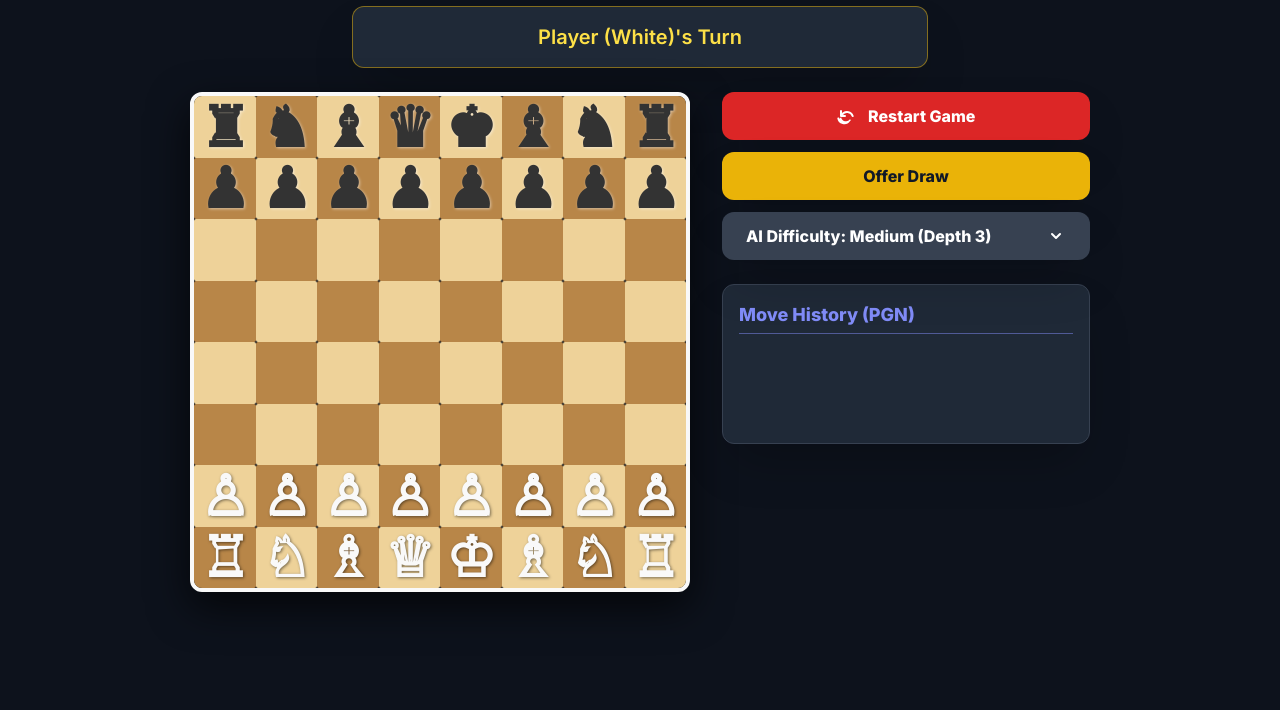
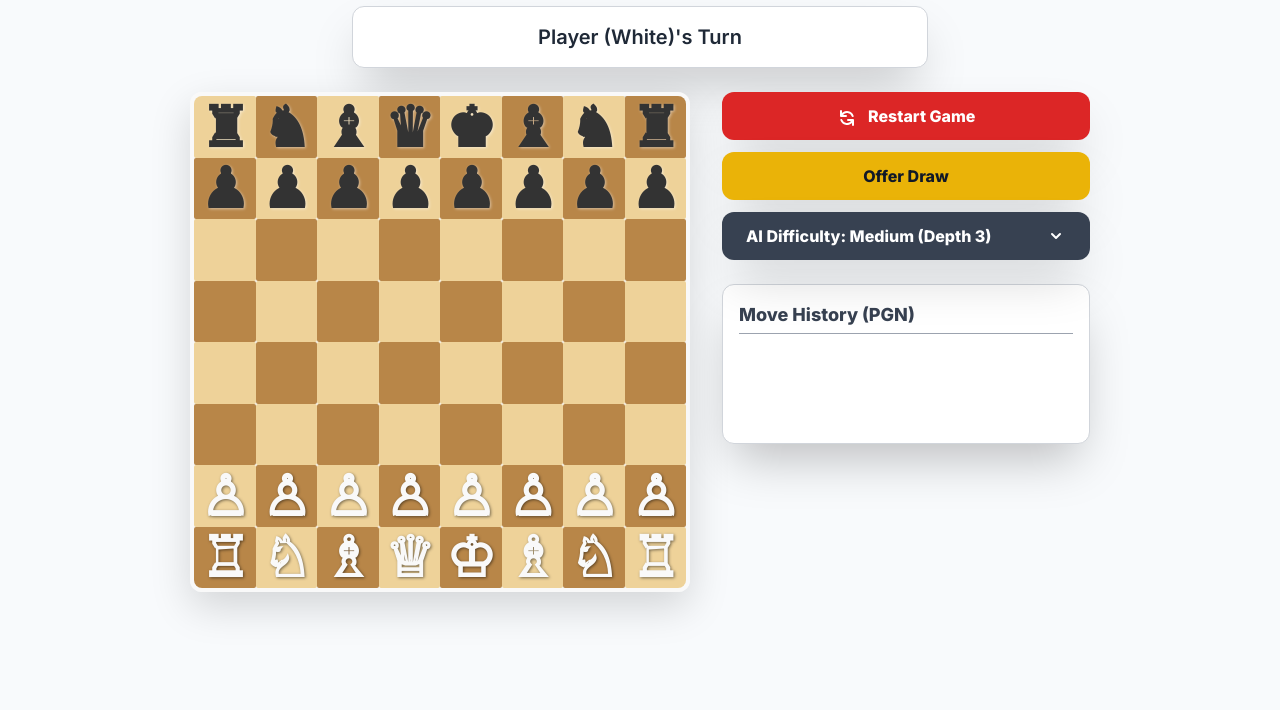
Before and after one commit to gitrepoextender-1/Chess-Master, a plain HTML site: page index.html in a window 1280 px wide. Shown: the part 90-800 px from the top of the page. Drawn offline with nearby package versions, Linux system fonts and the light colour scheme.

Commit message:
Update index.html

```diff
--- a/index.html
+++ b/index.html
@@ -19,7 +19,7 @@
         }
         body {
             font-family: var(--font-inter);
-            background-color: #0d121c; /* Very Dark Blue/Black */
+            background-color: #f8fafc; /* Changed from dark blue to light gray */
             display: flex;
             flex-direction: column;
             align-items: center;
@@ -49,7 +49,7 @@
             height: 95vw;
             max-width: 500px;
             max-height: 500px;
-            box-shadow: 0 15px 40px rgba(0, 0, 0, 0.7);
+            box-shadow: 0 15px 40px rgba(0, 0, 0, 0.15); /* Lighter shadow */
             border-radius: 12px;
             overflow: hidden;
             touch-action: manipulation;
@@ -165,9 +165,9 @@
         Play Full Screen
     </button>
 
-    <h1 class="text-4xl font-extrabold text-indigo-400 mb-6 mt-4 drop-shadow-lg">AI Chess Master</h1>
+    <h1 class="text-4xl font-extrabold text-gray-800 mb-6 mt-4 drop-shadow-lg">AI Chess Master</h1>
 
-    <div id="status-message" class="text-xl font-semibold text-center rounded-xl p-4 mb-6 w-full max-w-sm md:max-w-xl bg-gray-800 text-yellow-300 shadow-2xl border border-yellow-500/50">
+    <div id="status-message" class="text-xl font-semibold text-center rounded-xl p-4 mb-6 w-full max-w-sm md:max-w-xl bg-white text-gray-800 shadow-2xl border border-gray-300">
         Player's Turn (White)
     </div>
 
@@ -183,7 +183,9 @@
             <!-- Control Buttons -->
             <div class="flex flex-col space-y-3">
                 <button id="reset-button" class="bg-red-600 hover:bg-red-700 text-white font-bold py-3 px-6 rounded-xl shadow-2xl transition duration-200 transform hover:scale-[1.01] focus:outline-none focus:ring-4 focus:ring-red-500/50">
-                    <svg xmlns="http://www.w3.org/2000/svg" class="h-5 w-5 inline mr-2" viewBox="0 0 20 20" fill="currentColor"><path fill-rule="evenodd" d="M4 2a1 1 0 011 1v2.101a7.002 7.002 0 0111.601 2.566 1 1 0 11-1.885.666A5.002 5.002 0 005.999 7H8a1 1 0 010 2H4a1 1 0 01-1-1V3a1 1 0 011-1zm.098 7.159a5.002 5.002 0 008.892 2.193 1 1 0 01.077 1.705 7.002 7.002 0 01-12.787-3.093 1 1 0 011.818.995z" clip-rule="evenodd" /></svg>
+                    <svg xmlns="http://www.w3.org/2000/svg" class="h-5 w-5 inline mr-2" viewBox="0 0 20 20" fill="currentColor">
+                        <path fill-rule="evenodd" d="M4 2a1 1 0 011 1v2.101a7.002 7.002 0 0111.601 2.566 1 1 0 11-1.885.666A5.002 5.002 0 005.999 7H9a1 1 0 010 2H4a1 1 0 01-1-1V3a1 1 0 011-1zm.008 9.057a1 1 0 011.276.61A5.002 5.002 0 0014.001 13H11a1 1 0 110-2h5a1 1 0 011 1v5a1 1 0 11-2 0v-2.101a7.002 7.002 0 01-11.601-2.566 1 1 0 01.61-1.276z" clip-rule="evenodd" />
+                    </svg>
                     Restart Game
                 </button>
 
@@ -208,8 +210,8 @@
             </div>
 
             <!-- Move History Panel -->
-            <div id="move-history" class="p-4 bg-gray-800 text-gray-200 rounded-xl shadow-2xl border border-gray-700 w-full h-40 overflow-y-auto">
-                <h3 class="font-bold text-lg mb-2 text-indigo-400 border-b border-indigo-400/50 pb-1">Move History (PGN)</h3>
+            <div id="move-history" class="p-4 bg-white text-gray-800 rounded-xl shadow-2xl border border-gray-300 w-full h-40 overflow-y-auto">
+                <h3 class="font-bold text-lg mb-2 text-gray-700 border-b border-gray-400 pb-1">Move History (PGN)</h3>
                 <p id="pgn-output" class="text-sm font-mono whitespace-pre-wrap"></p>
             </div>
         </div>
@@ -355,7 +357,7 @@
         statusEl.textContent = message;
 
         if (isError) {
-            statusEl.classList.remove('bg-gray-800', 'text-yellow-300', 'border-yellow-500/50');
+            statusEl.classList.remove('bg-white', 'text-gray-800', 'border-gray-300');
             statusEl.classList.add('bg-red-600', 'text-white', 'border-red-500');
         }
 
@@ -432,12 +434,12 @@
             if (result.checkmate) {
                 const winner = GameState.turn === 'w' ? 'Black' : 'White';
                 statusEl.textContent = `Checkmate! ${winner} Wins!`;
-                statusEl.classList.remove('text-yellow-300', 'bg-gray-800');
+                statusEl.classList.remove('text-gray-800', 'bg-white');
                 statusEl.classList.add('bg-red-800', 'text-white', 'border-red-500/50');
             } else if (result.stalemate || result.fiftyMove || result.drawOffer) {
                 let reason = result.stalemate ? "Stalemate" : (result.fiftyMove ? "Fifty-Move Rule" : "Draw Agreed");
                 statusEl.textContent = `Draw! Game Over by ${reason}.`;
-                statusEl.classList.remove('text-yellow-300', 'bg-gray-800');
+                statusEl.classList.remove('text-gray-800', 'bg-white');
                 statusEl.classList.add('bg-blue-800', 'text-white', 'border-blue-500/50');
             }
         } else {
@@ -445,7 +447,7 @@
             statusEl.textContent = `${GameState.turn === 'w' ? "Player (White)" : "AI (Black)"}'s Turn${inCheck ? ' - IN CHECK!' : ''}`;
 
             statusEl.classList.remove('bg-red-800', 'bg-blue-800', 'text-white', 'border-red-500/50', 'border-blue-500/50');
-            statusEl.classList.add('bg-gray-800', 'text-yellow-300', 'border-yellow-500/50');
+            statusEl.classList.add('bg-white', 'text-gray-800', 'border-gray-300');
         }
 
         // Update PGN
@@ -1037,7 +1039,7 @@
     function triggerAIMove() {
         showTemporaryStatus(`AI (Black) is thinking... (Depth ${GameState.aiDepth})`);
         statusEl.classList.add('bg-blue-600', 'text-white', 'border-blue-500/50');
-        statusEl.classList.remove('bg-gray-800', 'text-yellow-300', 'border-yellow-500/50');
+        statusEl.classList.remove('bg-white', 'text-gray-800', 'border-gray-300');
 
         setTimeout(() => {
             const bestMove = findBestAIMove(GameState.board, GameState.turn, GameState.aiDepth, GameState);
```
